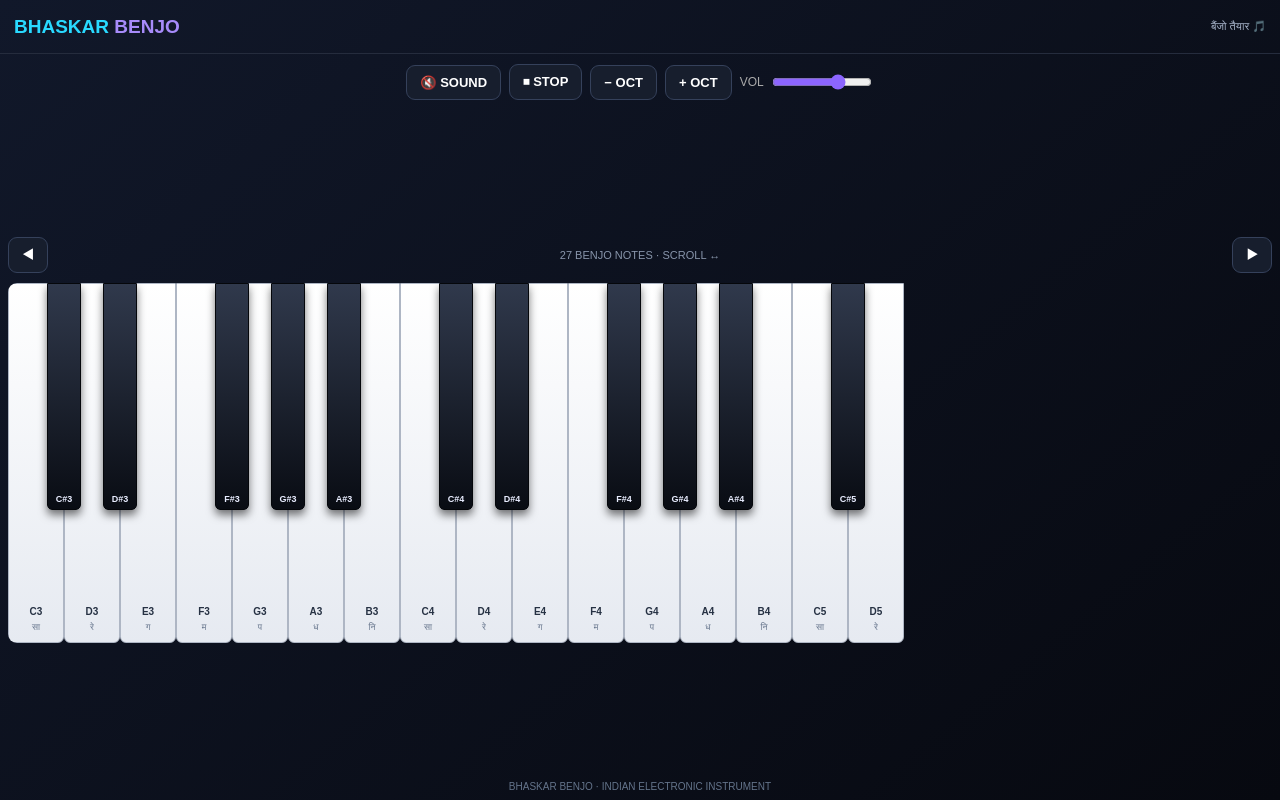
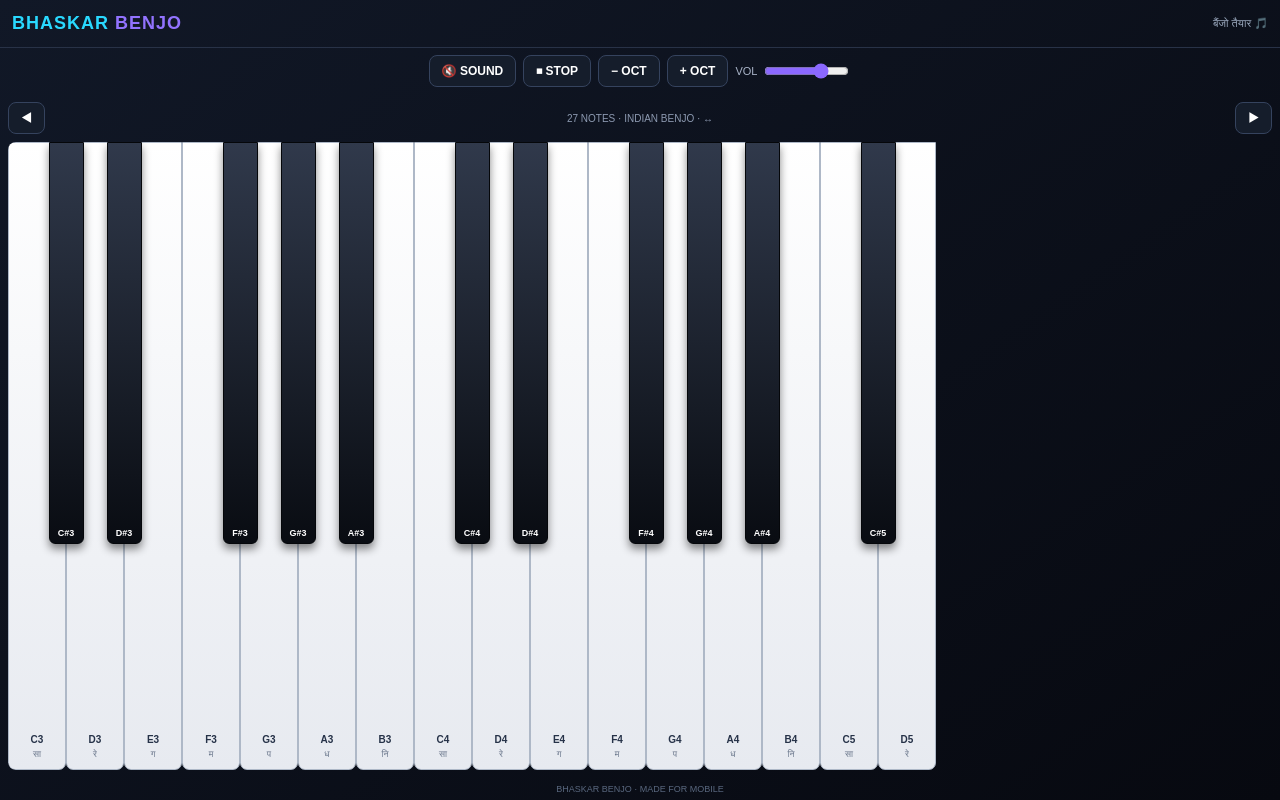
Before and after one commit to charandasbhaskar1-maker/Bhaskar-Benjo, a plain HTML site: page index.html in a window 1280 px wide. Both pictures are taken after a click on the button "🔊 SOUND". Drawn offline with Linux system fonts and the light colour scheme.

Commit message:
Update index.html

```diff
--- a/index.html
+++ b/index.html
@@ -4,103 +4,209 @@
 <head>
 <meta charset="UTF-8">
 <meta name="viewport" content="width=device-width, initial-scale=1, maximum-scale=1, user-scalable=no">
+<meta name="theme-color" content="#080b12">
 <title>Bhaskar Benjo</title>
 
 <style>
 *{box-sizing:border-box}
 body{
- margin:0;background:#090b12;color:white;
- font-family:Arial,sans-serif;overflow:hidden;
+ margin:0;
+ background:#080b12;
+ color:#fff;
+ font-family:Arial,sans-serif;
+ overflow:hidden;
+ touch-action:manipulation;
 }
 .app{
- height:100dvh;display:flex;flex-direction:column;
- background:linear-gradient(140deg,#11182a,#070910);
+ width:100%;
+ height:100dvh;
+ display:flex;
+ flex-direction:column;
+ background:linear-gradient(145deg,#111827,#070910);
 }
 header{
- height:54px;display:flex;align-items:center;
- justify-content:space-between;padding:0 14px;
- border-bottom:1px solid #252c3d;
+ height:48px;
+ flex-shrink:0;
+ display:flex;
+ justify-content:space-between;
+ align-items:center;
+ padding:0 12px;
+ border-bottom:1px solid #283247;
 }
-.logo{font-weight:900;font-size:19px;color:#29d9ff}
-.logo span{color:#a78bfa}
-.status{font-size:11px;color:#a7b4ca}
+.logo{
+ font-size:18px;
+ font-weight:900;
+ letter-spacing:1px;
+ color:#29d9ff;
+}
+.logo span{color:#9273ff}
+.status{
+ color:#9aa8bd;
+ font-size:11px;
+}
 .controls{
- display:flex;align-items:center;justify-content:center;
- gap:8px;padding:10px;flex-wrap:wrap;
+ flex-shrink:0;
+ display:flex;
+ align-items:center;
+ justify-content:center;
+ gap:7px;
+ padding:7px;
+ flex-wrap:wrap;
 }
 button{
- background:#171e2d;color:white;border:1px solid #35415b;
- border-radius:9px;padding:9px 13px;font-size:13px;
- font-weight:bold;touch-action:manipulation;
+ border:1px solid #35435e;
+ background:#151d2b;
+ color:#fff;
+ border-radius:8px;
+ padding:8px 12px;
+ font-size:12px;
+ font-weight:bold;
 }
-button:active{background:#6847ed}
-button.active{background:#7855ff;border-color:#957bff}
-.volume{display:flex;align-items:center;gap:6px;color:#aaa;font-size:12px}
-input[type=range]{width:100px;accent-color:#8c65ff}
-.keyboard-area{
- flex:1;min-height:0;display:flex;flex-direction:column;
- justify-content:center;padding:8px 8px 15px;
+button:active,button.active{
+ background:#7554ef;
 }
-.scroll-controls{
- display:flex;align-items:center;justify-content:space-between;
- padding:4px 0 10px;
+.volume{
+ display:flex;
+ align-items:center;
+ gap:5px;
+ color:#aab5c9;
+ font-size:11px;
 }
-.scroll-controls small{color:#8895ab;font-size:11px}
+input[type=range]{
+ width:85px;
+ accent-color:#8b68ff;
+}
+.main{
+ flex:1;
+ min-height:0;
+ display:flex;
+ flex-direction:column;
+ justify-content:center;
+ padding:5px 8px 8px;
+}
+.nav{
+ display:flex;
+ justify-content:space-between;
+ align-items:center;
+ flex-shrink:0;
+ padding:3px 0 8px;
+}
+.nav small{
+ color:#8d9ab1;
+ font-size:10px;
+}
 .keyboard-scroll{
- width:100%;height:min(64vh,360px);
- overflow-x:auto;overflow-y:hidden;
- scrollbar-width:thin;scrollbar-color:#7255ef #1a2130;
- border-radius:9px;
+ flex:1;
+ min-height:0;
+ width:100%;
+ overflow-x:auto;
+ overflow-y:hidden;
+ scrollbar-width:thin;
+ scrollbar-color:#7654ed #151b28;
+ border-radius:8px;
 }
 .keyboard{
- height:100%;position:relative;
- min-width:100%;
- user-select:none;-webkit-user-select:none;
+ position:relative;
+ height:100%;
+ user-select:none;
+ -webkit-user-select:none;
 }
 .key{
- position:absolute;top:0;
- display:flex;flex-direction:column;align-items:center;
+ position:absolute;
+ top:0;
+ display:flex;
+ align-items:center;
  justify-content:flex-end;
- cursor:pointer;touch-action:none;
- border-radius:0 0 6px 6px;
+ flex-direction:column;
+ touch-action:none;
+ -webkit-tap-highlight-color:transparent;
 }
 .white{
- height:100%;background:linear-gradient(#fff,#e6eaf1);
- border:1px solid #aeb6c4;
- color:#263143;z-index:1;
+ height:100%;
+ border:1px solid #aeb8c7;
+ background:linear-gradient(180deg,#fff 0%,#e7eaf0 100%);
+ color:#263248;
+ border-radius:0 0 7px 7px;
+ z-index:1;
 }
 .white.active{
- background:linear-gradient(#c4eaff,#75c8ff);
+ background:linear-gradient(#a9e5ff,#62bbff);
 }
 .black{
- height:63%;background:linear-gradient(180deg,#30394c,#090c13);
- border:1px solid #05070b;
- color:#e9edff;z-index:3;
- border-radius:0 0 5px 5px;
- box-shadow:0 5px 8px #0008;
+ height:64%;
+ border:1px solid #05070a;
+ background:linear-gradient(180deg,#30394b,#090c12);
+ color:#fff;
+ border-radius:0 0 6px 6px;
+ z-index:3;
+ box-shadow:0 5px 8px #0007;
 }
-.black.active{background:linear-gradient(#8869ff,#4d35b4)}
+.black.active{
+ background:linear-gradient(#9578ff,#4931a5);
+}
 .note{
- font-size:10px;font-weight:bold;margin-bottom:5px;
+ font-size:10px;
+ font-weight:bold;
+ margin-bottom:4px;
  pointer-events:none;
 }
 .swar{
- font-size:9px;color:#65748b;margin-bottom:9px;
+ font-size:9px;
+ color:#68758a;
+ margin-bottom:9px;
  pointer-events:none;
 }
-.black .note{font-size:9px;margin-bottom:5px}
+.black .note{
+ font-size:9px;
+ margin-bottom:5px;
+}
 .black .swar{display:none}
 footer{
- text-align:center;padding:8px;color:#64748b;font-size:10px;
+ flex-shrink:0;
+ height:22px;
+ display:flex;
+ align-items:center;
+ justify-content:center;
+ color:#59677e;
+ font-size:9px;
+}
+.portrait-warning{
+ display:none;
+ position:fixed;
+ inset:0;
+ background:#080b12;
+ z-index:1000;
+ align-items:center;
+ justify-content:center;
+ flex-direction:column;
+ text-align:center;
+ padding:20px;
+}
+.portrait-warning div{
+ font-size:42px;
+ margin-bottom:15px;
+}
+.portrait-warning p{
+ color:#b9c4d8;
+ font-size:14px;
+ line-height:1.7;
 }
 @media (orientation:portrait){
- .app{min-height:100dvh}
- .keyboard-scroll{height:45vh}
+ .portrait-warning{display:flex}
+ .app{visibility:hidden}
 }
 </style>
 </head>
 
 <body>
+
+<div class="portrait-warning">
+ <div>📱 ↻</div>
+ <h2>Bhaskar Benjo</h2>
+ <p>कृपया मोबाइल को आड़ा (Landscape) घुमाएँ<br>
+ बैंजो बजाने के लिए Landscape मोड जरूरी है।</p>
+</div>
+
 <div class="app">
 
 <header>
@@ -114,16 +220,15 @@ footer{
  <button id="octDown">− OCT</button>
  <button id="octUp">+ OCT</button>
  <div class="volume">
-  VOL
-  <input id="volume" type="range" min="0" max="100" value="70">
+ VOL <input id="volume" type="range" min="0" max="100" value="70">
  </div>
 </div>
 
-<div class="keyboard-area">
+<div class="main">
 
-<div class="scroll-controls">
+<div class="nav">
  <button id="leftBtn">◀</button>
- <small>27 BENJO NOTES · SCROLL ↔</small>
+ <small>27 NOTES · INDIAN BENJO · ↔</small>
  <button id="rightBtn">▶</button>
 </div>
 
@@ -133,7 +238,7 @@ footer{
 
 </div>
 
-<footer>BHASKAR BENJO · INDIAN ELECTRONIC INSTRUMENT</footer>
+<footer>BHASKAR BENJO · MADE FOR MOBILE</footer>
 </div>
 
 <script>
@@ -143,15 +248,15 @@ const status=document.getElementById("status");
 
 let baseMidi=48;
 const totalNotes=27;
-const whiteWidth=56;
-const blackWidth=34;
+const whiteWidth=58;
+const blackWidth=35;
 
 let audio=null;
 let master=null;
 let enabled=true;
-let volume=0.70;
+let volume=.70;
 
-const activeVoices=new Map();
+const voices=new Map();
 
 const noteNames=["C","C#","D","D#","E","F","F#","G","G#","A","A#","B"];
 const swarNames=["सा","रे","रे","ग","ग","म","म","प","प","ध","ध","नि"];
@@ -160,7 +265,11 @@ function isBlack(n){
  return [1,3,6,8,10].includes(n%12);
 }
 
-function ensureAudio(){
+function freq(m){
+ return 440*Math.pow(2,(m-69)/12);
+}
+
+function initAudio(){
  if(audio)return;
  audio=new (window.AudioContext||window.webkitAudioContext)();
  master=audio.createGain();
@@ -168,94 +277,71 @@ function ensureAudio(){
  master.connect(audio.destination);
 }
 
-function midiFreq(n){
- return 440*Math.pow(2,(n-69)/12);
+function stopVoice(id){
+ const v=voices.get(id);
+ if(!v)return;
+ const now=audio.currentTime;
+ v.gainNode.gain.cancelScheduledValues(now);
+ v.gainNode.gain.setTargetAtTime(.0001,now,.045);
+ try{
+  v.osc.forEach(o=>o.stop(now+.18));
+ }catch(e){}
+ voices.delete(id);
 }
 
 function startVoice(id,midi){
- ensureAudio();
+ initAudio();
  if(audio.state==="suspended")audio.resume();
-
  stopVoice(id);
 
  const now=audio.currentTime;
- const group=audio.createGain();
- group.gain.setValueAtTime(0.0001,now);
- group.gain.exponentialRampToValueAtTime(0.45,now+0.012);
- group.gain.exponentialRampToValueAtTime(0.16,now+0.20);
- group.connect(master);
+ const gainNode=audio.createGain();
+ gainNode.gain.setValueAtTime(.0001,now);
+ gainNode.gain.exponentialRampToValueAtTime(.38,now+.012);
+ gainNode.gain.exponentialRampToValueAtTime(.14,now+.18);
+ gainNode.connect(master);
 
- const osc1=audio.createOscillator();
- const osc2=audio.createOscillator();
- const osc3=audio.createOscillator();
+ const frequencies=[1,2,3,4];
+ const osc=[];
+ frequencies.forEach((mult,i)=>{
+  const o=audio.createOscillator();
+  const g=audio.createGain();
+  o.type=i===0?"sawtooth":i===1?"triangle":"sine";
+  o.frequency.value=freq(midi)*mult;
+  g.gain.value=[.52,.23,.10,.035][i];
+  o.connect(g);
+  g.connect(gainNode);
+  o.start(now);
+  osc.push(o);
+ });
 
- osc1.type="sawtooth";
- osc2.type="triangle";
- osc3.type="sine";
-
- osc1.frequency.value=midiFreq(midi);
- osc2.frequency.value=midiFreq(midi)*2;
- osc3.frequency.value=midiFreq(midi)*3;
-
- const g1=audio.createGain();
- const g2=audio.createGain();
- const g3=audio.createGain();
-
- g1.gain.value=0.52;
- g2.gain.value=0.24;
- g3.gain.value=0.10;
-
- osc1.connect(g1);g1.connect(group);
- osc2.connect(g2);g2.connect(group);
- osc3.connect(g3);g3.connect(group);
-
- osc1.start(now);
- osc2.start(now);
- osc3.start(now);
-
- activeVoices.set(id,{group,osc1,osc2,osc3,midi});
+ voices.set(id,{gainNode,osc,midi});
 }
 
-function stopVoice(id){
- const v=activeVoices.get(id);
- if(!v)return;
-
+function glide(id,midi){
+ const v=voices.get(id);
+ if(!v||v.midi===midi)return;
  const now=audio.currentTime;
- v.group.gain.cancelScheduledValues(now);
- v.group.gain.setTargetAtTime(0.0001,now,0.045);
-
- try{
-  v.osc1.stop(now+0.20);
-  v.osc2.stop(now+0.20);
-  v.osc3.stop(now+0.20);
- }catch(e){}
-
- activeVoices.delete(id);
+ v.osc.forEach((o,i)=>{
+  o.frequency.setTargetAtTime(freq(midi)*(i+1),now,.025);
+ });
+ v.midi=midi;
 }
 
-function glideVoice(id,midi){
- const v=activeVoices.get(id);
- if(!v||v.midi===midi)return;
-
- const now=audio.currentTime;
- const f=midiFreq(midi);
-
- v.osc1.frequency.setTargetAtTime(f,now,0.025);
- v.osc2.frequency.setTargetAtTime(f*2,now,0.025);
- v.osc3.frequency.setTargetAtTime(f*3,now,0.025);
- v.midi=midi;
+function releaseAll(){
+ [...voices.keys()].forEach(stopVoice);
+ keyboard.querySelectorAll(".key").forEach(k=>k.classList.remove("active"));
+ status.textContent="बैंजो तैयार 🎵";
 }
 
 function buildKeyboard(){
  keyboard.innerHTML="";
-
  let whiteCount=0;
  const notes=[];
 
  for(let i=0;i<totalNotes;i++){
   const midi=baseMidi+i;
   const black=isBlack(midi);
-
   if(!black){
    notes.push({midi,black:false,whiteIndex:whiteCount});
    whiteCount++;
@@ -271,13 +357,10 @@ function buildKeyboard(){
   el.className="key "+(n.black?"black":"white");
   el.dataset.midi=n.midi;
 
-  if(n.black){
-   el.style.width=blackWidth+"px";
-   el.style.left=(n.whiteIndex*whiteWidth-blackWidth/2)+"px";
-  }else{
-   el.style.width=whiteWidth+"px";
-   el.style.left=(n.whiteIndex*whiteWidth)+"px";
-  }
+  el.style.width=(n.black?blackWidth:whiteWidth)+"px";
+  el.style.left=n.black
+   ? (n.whiteIndex*whiteWidth-blackWidth/2)+"px"
+   : (n.whiteIndex*whiteWidth)+"px";
 
   const name=noteNames[n.midi%12];
   const octave=Math.floor(n.midi/12)-1;
@@ -290,8 +373,7 @@ function buildKeyboard(){
   swar.className="swar";
   swar.textContent=swarNames[n.midi%12];
 
-  el.appendChild(label);
-  el.appendChild(swar);
+  el.append(label,swar);
 
   el.addEventListener("pointerdown",e=>{
    e.preventDefault();
@@ -303,43 +385,29 @@ function buildKeyboard(){
 
   keyboard.appendChild(el);
  });
-
- // Black keys always stay above white keys
- keyboard.querySelectorAll(".black").forEach(k=>{
-  k.style.zIndex=3;
- });
 }
 
-function getKeyAt(x,y){
+function findKey(x,y){
  const el=document.elementFromPoint(x,y);
- return el?.closest(".key");
+ return el&&el.closest(".key");
 }
 
-function moveVoice(e){
- if(!activeVoices.has(e.pointerId))return;
- const key=getKeyAt(e.clientX,e.clientY);
+document.addEventListener("pointermove",e=>{
+ if(!voices.has(e.pointerId))return;
+ const key=findKey(e.clientX,e.clientY);
  if(!key)return;
-
  const midi=Number(key.dataset.midi);
- glideVoice(e.pointerId,midi);
-
+ glide(e.pointerId,midi);
  keyboard.querySelectorAll(".key").forEach(k=>{
   k.classList.toggle("active",Number(k.dataset.midi)===midi);
  });
-}
-
-document.addEventListener("pointermove",moveVoice);
-
-function releaseAll(){
- [...activeVoices.keys()].forEach(id=>stopVoice(id));
- keyboard.querySelectorAll(".key").forEach(k=>k.classList.remove("active"));
- status.textContent="बैंजो तैयार 🎵";
-}
+});
 
 document.addEventListener("pointerup",e=>{
  stopVoice(e.pointerId);
  keyboard.querySelectorAll(".key").forEach(k=>k.classList.remove("active"));
 });
+
 document.addEventListener("pointercancel",releaseAll);
 
 document.getElementById("stopBtn").onclick=releaseAll;
@@ -372,14 +440,28 @@ document.getElementById("octUp").onclick=()=>{
 };
 
 document.getElementById("leftBtn").onclick=()=>{
- scrollBox.scrollBy({left:-350,behavior:"smooth"});
+ scrollBox.scrollBy({left:-400,behavior:"smooth"});
 };
 
 document.getElementById("rightBtn").onclick=()=>{
- scrollBox.scrollBy({left:350,behavior:"smooth"});
+ scrollBox.scrollBy({left:400,behavior:"smooth"});
 };
 
 buildKeyboard();
+
+// Landscape lock: requires browser support and user interaction.
+async function lockLandscape(){
+ try{
+  if(screen.orientation&&screen.orientation.lock){
+   await screen.orientation.lock("landscape");
+  }
+ }catch(e){}
+}
+
+document.getElementById("soundBtn").addEventListener("pointerdown",lockLandscape,{once:true});
+document.getElementById("stopBtn").addEventListener("pointerdown",lockLandscape,{once:true});
+document.getElementById("octUp").addEventListener("pointerdown",lockLandscape,{once:true});
+document.getElementById("octDown").addEventListener("pointerdown",lockLandscape,{once:true});
 </script>
 </body>
 </html>
```
